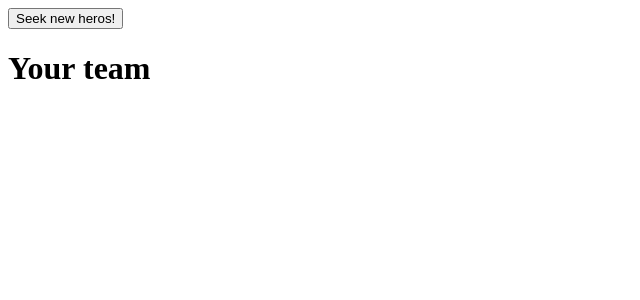
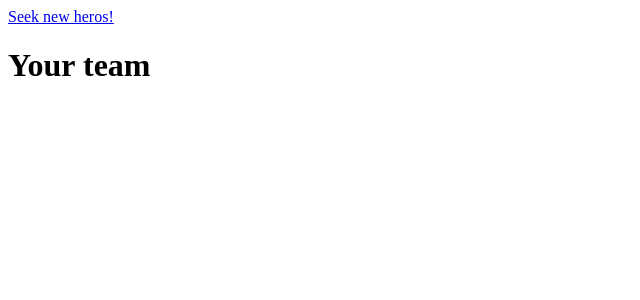
Before and after one commit to alexgarciaalcuadrado/Superteam-maker, a React app: page /home in a window 1280 px wide. Shown: the top 300 px of the page, without its empty margins (0-640 px from the left). Built offline with nearby package versions, Linux system fonts and the light colour scheme.

Commit message:
version before firebase

```diff
--- a/src/App.js
+++ b/src/App.js
@@ -9,17 +9,30 @@ import NotFound from "./pages/notFound";
 import Login from "./pages/login";
 
 
-const App = () => (
+ const App = () => (
         <BrowserRouter history={createBrowserHistory}>
         <Routes>
             <Route path="/" element={<Login />}/>
             <Route path="/home" element={<Home />}/>
+            <Route path="/seeker" element={<Seeker />} />
             <Route path="seeker" element={<Seeker />} />
             <Route path="*" element={<NotFound />}/>
         </Routes>
     </BrowserRouter>
 )
 
+/* const Stack = createNativeStackNavigator();
+
+const App = () => (
+    <NavigationContainer>
+        <Stack.Navigator>
+        <Stack.Screen name="/" component={Login} />
+        <Stack.Screen name="/home" component={Home} />
+        <Stack.Screen name="/seeker" component={Seeker} />
+        </Stack.Navigator>
+        </NavigationContainer>
+)
+ */
 ReactDOM.render(
     <App />,
     document.getElementById("root"))
--- a/src/components/grid.js
+++ b/src/components/grid.js
@@ -1,13 +1,13 @@
 import React from "react";
 import {addToTeam, deleteFromTeam} from "../functions.js/actions"
 
-export default (hero, id) => {
+export default (hero, id, prevHeros) => {
     const addHeroAction = localStorage.getItem("addHeroAction")
     const setAddHeroAction = (status) => {
         if(status){
-            return addToTeam(hero);
+            return addToTeam(hero, prevHeros);
         } else {
-            return deleteFromTeam(hero);
+            return deleteFromTeam(hero), prevHeros;
         }
     }
 
--- a/src/components/gridRender.js
+++ b/src/components/gridRender.js
@@ -1,7 +1,8 @@
 import React from "react";
 import grid from "./grid";
 
-const GridRender = (response) =>{
+const GridRender = (props) =>{
+    const prevHeros = props.prevHeros;
     return(
     <div className="grid__background">
     <div className="grid">
@@ -16,7 +17,7 @@ const GridRender = (response) =>{
         <div className="grid__box grid__top grid__top--container"></div>
     </div>
     <>
-    {response.props.map(hero => grid(hero, hero.id))}
+    {props.matchedHeros.map(hero => grid(hero, hero.id, prevHeros))}
     </>
     </div>)
 }
--- a/src/functions.js/actions.js
+++ b/src/functions.js/actions.js
@@ -1,30 +1,35 @@
-import React from "react";
-import { useNavigate } from 'react-router-dom';
+import React, {useState} from "react";
+import { Navigate } from 'react-router-dom';
 
-const addToTeam = (hero) => {
-    const history = useNavigate();
-    const onClick = (e) =>{
+const addToTeam = (hero, prevHeros) => {
+    const [goHome, setGoHome] = useState(false)
+    const [newHeros, setNewHeros] = useState(prevHeros)
+    const onClick = (e) => {
         e.preventDefault();
-        let previousHeros = localStorage.getItem("heros");
-        console.log(previousHeros)
-        console.log(hero)
-        previousHeros.push(hero);
+        const previousHeros = localStorage.getItem("heros");
+        //const newHeros = [...previousHeros, ...hero];
+        setNewHeros(prevState => {return {...prevState, ...hero}})
+        localStorage.setItem("heros", newHeros);
+        //newHeros.push(hero)
+        //
         localStorage.setItem("addHeroAction", false);
-        history("/home");
+        setGoHome({ goHome : true})
     }
+
+
     return(
         <div>
-            <button onClick={onClick}>Add hero to team</button>
+            <button onClick={onClick}>Add to my team</button>
+            {goHome && <Navigate to="/home" state={{heros : newHeros}}/> }
         </div>
     )
 };
 
-const deleteFromTeam = (hero) => {
-    const history = useNavigate();
+const deleteFromTeam = (hero, prevHeros) => {
     const onClick = (e) =>{
         e.preventDefault();
-        let previousHeros = localStorage.getItem("heros");
-        console.log(hero)
+        let previousHeros = prevHeros
+        console.log(previousHeros)
     }
     return(
         <div>
--- a/src/pages/home.js
+++ b/src/pages/home.js
@@ -1,18 +1,20 @@
 import React from "react";
+import { Link, useLocation } from "react-router-dom";
 import grid from "../components/grid";
-import Seeker from "./seeker";
 
 
 
-const Home  = (props) => {
-    const heros = []
-    console.log(props)
+const Home  = () => {
+    const location = useLocation();
+    const newHeros = location.state;
+    //const heros = newHeros ? newHeros : []
+    const heros = localStorage.getItem("heros") ? localStorage.getItem("heros") : [];
+    //console.log(heros)
     return(
         <div>
-            <button onClick={() => {<Seeker heros={heros}/>}}>Seek new heros!</button>
-                 {/* <nav>
-                    <Link to={seekerPage}>Seek new heros!</Link>
-                </nav> */}
+                <nav>
+                    <Link to="/seeker" state={{ heros: heros }}>Seek new heros!</Link>
+                </nav>
                 <h1>Your team</h1>
                 {heros.length ?
                         (
@@ -28,56 +30,17 @@ const Home  = (props) => {
                                 <div className="grid__box grid__top grid__top--container"><h2>Combat</h2></div>
                                 <div className="grid__box grid__top grid__top--container"></div>
                             </div>
+                            {heros.map(hero => grid(hero, hero.id))}
                         </div>
                         )
                         :
                         <div></div>
                     }
-                    {heros.map(hero => grid(hero, hero.id))}
+
             </div>
     )
 }
 
-/* class Home extends React.Component{
-    state = {
-        heros: value
-    }
-    constructor(){
-        super()
-    }
-
-
-    render(){
-        return (
-            <div>
-                <nav>
-                    <Link to="/seeker">Seek new heros!</Link>
-                </nav>
-                <h1>Your team</h1>
-                {this.state.heros.length ?
-                        (
-                        <div className="grid__background">
-                            <div className="grid">
-                                <div className="grid__box grid__top grid__top--container"></div>
-                                <div className="grid__box grid__top grid__top--container"><h2>Name</h2></div>
-                                <div className="grid__box grid__top grid__top--container"><h2>Intelligence</h2></div>
-                                <div className="grid__box grid__top grid__top--container"><h2>Strenght</h2></div>
-                                <div className="grid__box grid__top grid__top--container"><h2>Speed</h2></div>
-                                <div className="grid__box grid__top grid__top--container"><h2>Durability</h2></div>
-                                <div className="grid__box grid__top grid__top--container"><h2>Power</h2></div>
-                                <div className="grid__box grid__top grid__top--container"><h2>Combat</h2></div>
-                                <div className="grid__box grid__top grid__top--container"></div>
-                            </div>
-                        </div>
-                        )
-                        :
-                        <div></div>
-                    }
-                    {this.state.heros.map(hero => grid(hero, hero.id))}
-            </div>
-            )
-    }
-} */
 
 
 export default Home;
--- a/src/pages/seeker.js
+++ b/src/pages/seeker.js
@@ -1,11 +1,10 @@
 import React, { useState, useEffect } from "react";
-import { useNavigate } from "react-router-dom";
+import { useLocation, Link } from "react-router-dom";
 import { Formik, Form, Field, ErrorMessage } from 'formik';
 import axios from "axios";
 require("babel-core/register");
 require("babel-polyfill");
 import GridRender from "../components/gridRender";
-import Home from "./home";
 
 async function getHeros(name) {
     return axios.get(
@@ -13,10 +12,10 @@ async function getHeros(name) {
     );
 }
 
-const Seeker = (props) => {
-    const heros = props.heros;
-    console.log(heros)
-    const navigate = useNavigate();
+const Seeker = () => {
+    const location = useLocation();
+    const prevHeros = location.state.heros;
+
     const [searchedHero, setSearchedHero] = useState("")
     const [matchedHeros, setMatchedHeros] = useState([]);
 
@@ -32,7 +31,9 @@ const Seeker = (props) => {
 
     return (
         <div>
-            <button onClick={() => {<Home heros={"hero1"}/>}}>Go back home</button>
+            <nav>
+                    <Link to="/home" >Go home</Link>
+                </nav>
             <h1>Find your next teammate!</h1>
                 <Formik
                 initialValues={{ name: ''}}
@@ -61,7 +62,7 @@ const Seeker = (props) => {
                     </Form>
                 )}
                 </Formik>
-                {matchedHeros.length != 0 && <GridRender props = {matchedHeros} />}
+                {matchedHeros.length != 0 && <GridRender matchedHeros = {matchedHeros} prevHeros = {prevHeros} />}
         </div>
         )
     }
--- a/webpack.config.js
+++ b/webpack.config.js
@@ -25,7 +25,7 @@ module.exports = {
                   "css-loader",
                   "sass-loader",
                 ],
-              }
+            }
         ]
     },
     resolve: {
```
Also changed, not shown: 1 other file (tests, documents, lock files or other folders).
